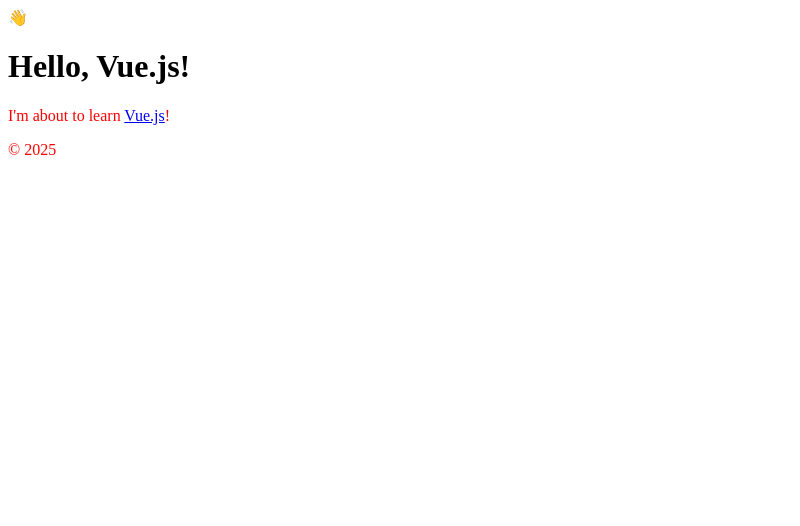
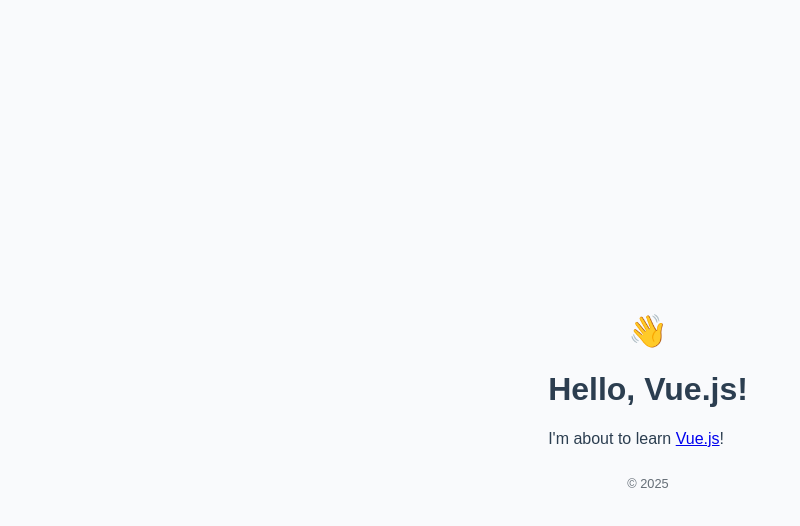
Before and after one commit to ZeroaNinea/Vue.js-Complete-Course-0, a plain HTML site: page index.html in a window 1280 px wide. Shown: the whole page, without its empty margins (0-800 px from the left). Drawn offline with nearby package versions, Linux system fonts and the light colour scheme.

Commit message:
css added

```diff
--- a/style.css
+++ b/style.css
@@ -1,8 +1,26 @@
 body {
+  background-color: #f9fafc;
+}
+
+#app {
   display: flex;
+  flex-direction: column;
+
+  justify-content: center;
+  align-items: center;
+
+  font-family: sans-serif;
+  color: #2c3e50;
+
+  height: 100vh;
   width: 100vw;
 }
 
-p {
-  color: red;
+header {
+  font-size: 2em;
 }
+
+footer {
+  font-size: 0.8em;
+  color: #656e77;
+}
```
